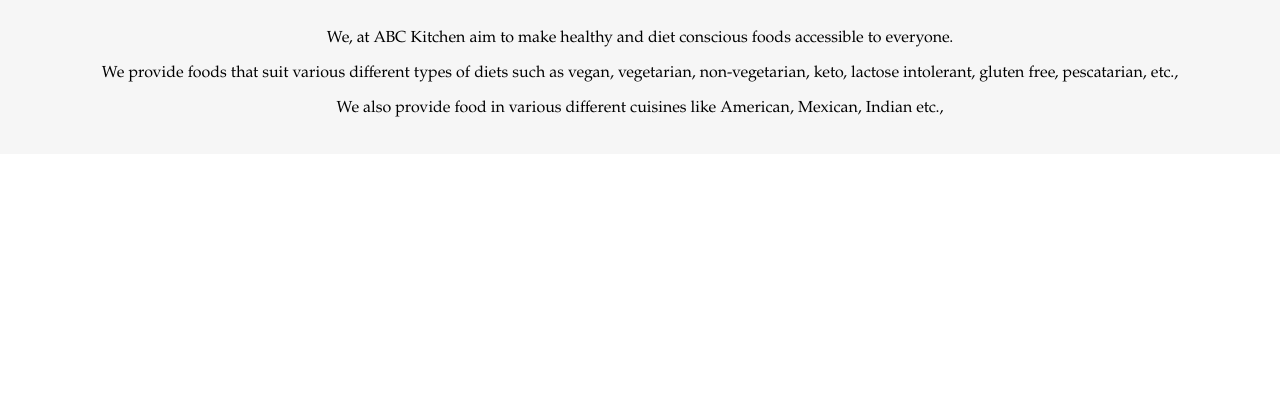
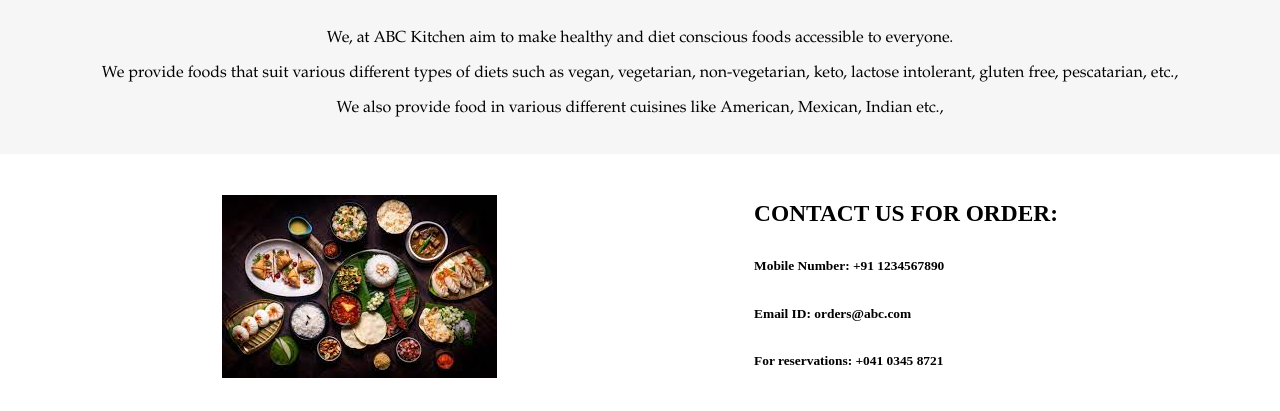
Before and after one commit to ash0306/restaurant, a plain HTML site: page index.html in a window 1280 px wide. Shown: the part 389-800 px from the top of the page. Drawn offline with Linux system fonts and the light colour scheme.

Commit message:
Added Contact Details

```diff
--- a/assets/css/style.css
+++ b/assets/css/style.css
@@ -58,3 +58,19 @@ body{
 .about h3{
     font-size:32px;
 }
+.contact{
+    padding-top: 250px;
+    display: flex;
+    align-items: center;
+    justify-content: center
+  }
+  img {
+    max-width: 100%
+  }
+  .image {
+    flex-basis: 40%
+  }
+  .text {
+    font-size: 20px;
+    padding-left: 20px;
+  }
--- a/index.html
+++ b/index.html
@@ -30,5 +30,14 @@
         <p>We provide foods that suit various different types of diets such as vegan, vegetarian, non-vegetarian, keto, lactose intolerant, gluten free, pescatarian, etc.,</p>
         <p>We also provide food in various different cuisines like American, Mexican, Indian etc.,</p>
     </div>
+    <div class="contact">
+        <div class="image"><img class="con-img" src="assets/img2.jpg" alt=""></div>
+        <div class="text">
+            <h3>CONTACT US FOR ORDER:</h3>
+            <h6>Mobile Number: +91 1234567890</h6>
+            <h6>Email ID: orders@abc.com</h6>
+            <h6>For reservations: +041 0345 8721</h6>
+        </div>
+    </div>
 </body>
 </html>
```
Also changed, not shown: assets/img2.jpg (added).
